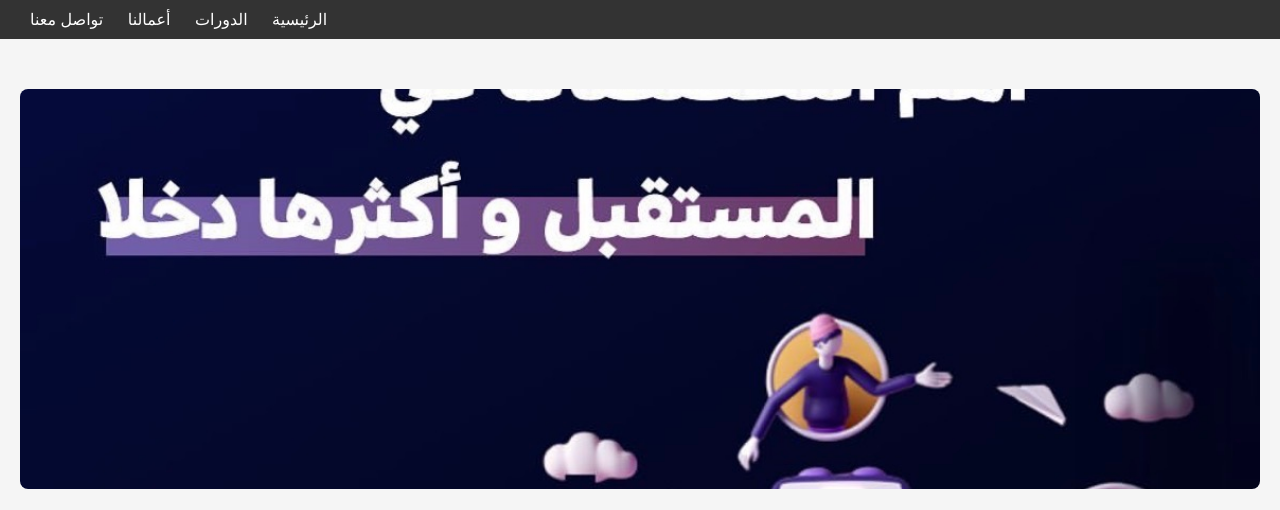
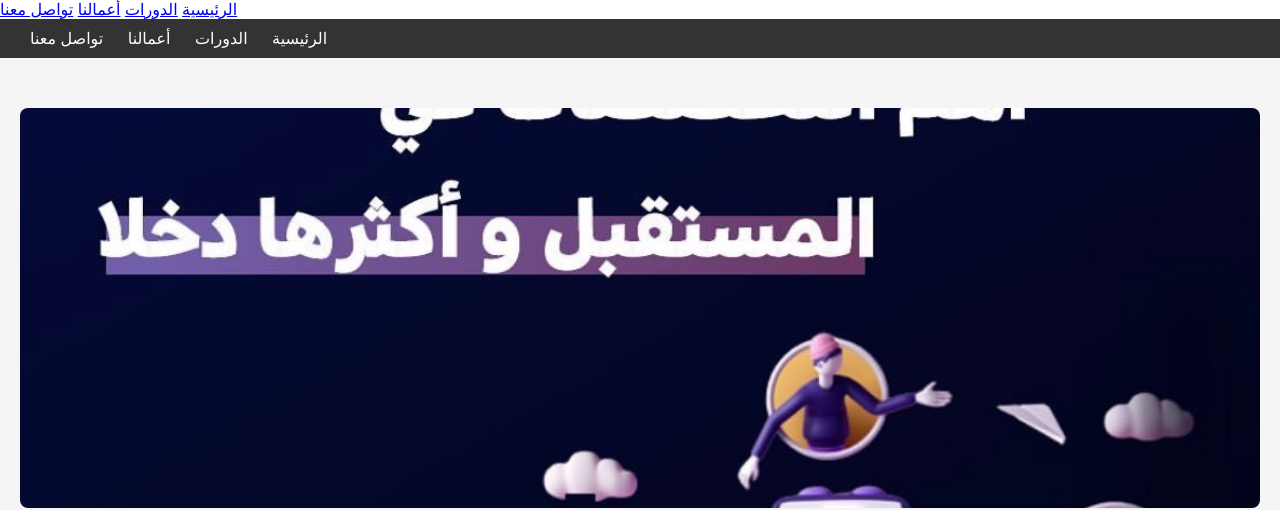
Before and after one commit to Saif-Alnajjar/dashboard-codecenter, a plain HTML site: page index.html in a window 1280 px wide. Shown: the top 510 px of the page. Drawn offline with Linux system fonts and the light colour scheme.

Commit message:
Update index.html

```diff
--- a/index.html
+++ b/index.html
@@ -8,6 +8,12 @@
     <link rel="stylesheet" href="style.css">
 </head>
 <body>
+ <div class="navbar">
+    <a href="index.html">الرئيسية</a>
+    <a href="courses.html">الدورات</a>
+    <a href="portfolio.html">أعمالنا</a>
+    <a href="contact.html">تواصل معنا</a>
+ </div>
     <!-- الهيدر -->
     <header>
         <nav>
```
